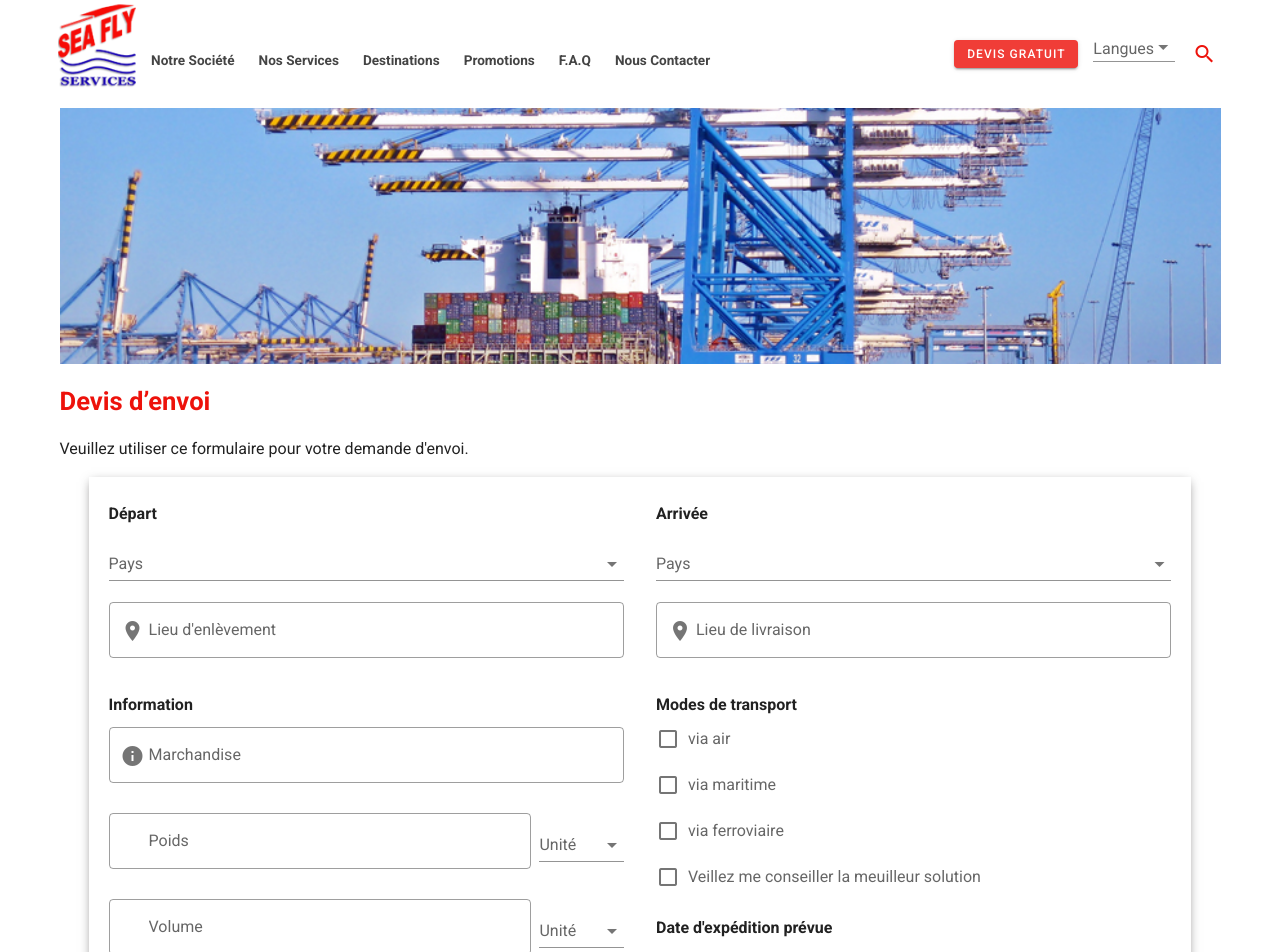
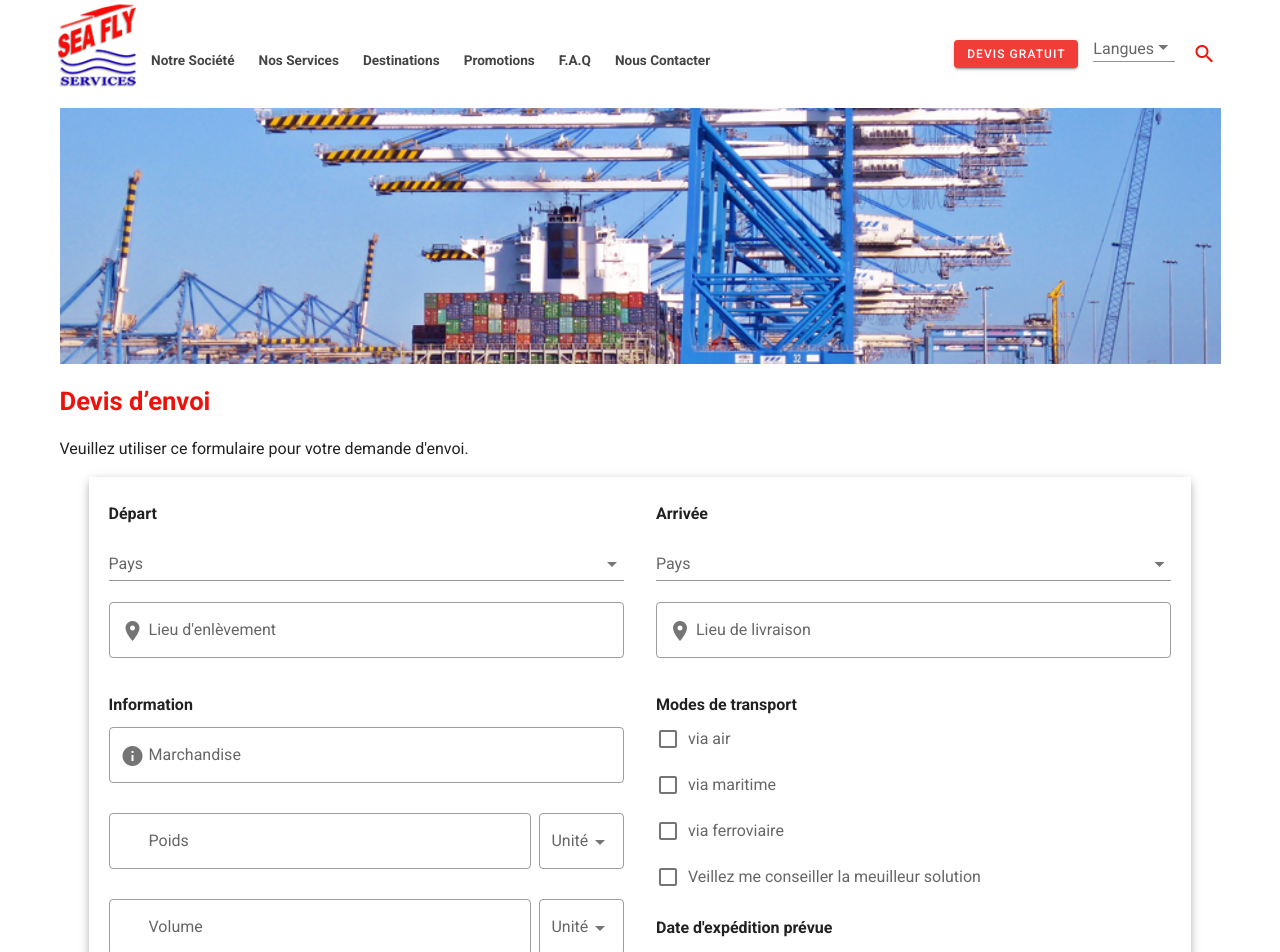
Before and after one commit to jules2m1998/seafly, a Vue app: page /devis-denvoi in a window 1280 px wide. Shown: the top 952 px of the page. Built offline with nearby package versions, Linux system fonts and the light colour scheme.

Commit message:
Update hover item to menu

```diff
--- a/src/components/Devis/Devis.vue
+++ b/src/components/Devis/Devis.vue
@@ -38,10 +38,9 @@
                                     outlined
                             />
                             <v-select
-                                    ref="country"
-                                    v-model="country"
                                     :items="countries"
                                     label="Unité"
+                                    outlined
                             />
                         </div>
                         <div class="grid-51">
@@ -51,10 +50,9 @@
                                     outlined
                             />
                             <v-select
-                                    ref="country"
-                                    v-model="country"
                                     :items="countries"
                                     label="Unité"
+                                    outlined
                             />
                         </div>
                         <v-select
--- a/src/components/Navbar.vue
+++ b/src/components/Navbar.vue
@@ -8,12 +8,11 @@
                 <div class="align--item pa-0" v-if="is_good_size && !is_search">
                         <span class="menu--item mr-4" v-for="(item, key) in menus" :key="key">
                             <div class="text-center">
-                                <v-menu open-on-hover>
+                                <v-menu open-on-hover offset-y>
                                   <template v-slot:activator="{ on }">
                                     <router-link :to="item.route" class="pa-1" v-if="item.route !== undefined" v-on="on"> {{ item.name }}</router-link>
                                       <a href="#" class="pa-1" v-on="on" v-if="item.route === undefined"> {{ item.name }}</a>
                                   </template>
-
                                   <div v-if="item.sub !== undefined">
                                     <v-list>
                                       <v-list-item
--- a/src/main.js
+++ b/src/main.js
@@ -3,64 +3,12 @@ import VueRouter from "vue-router";
 Vue.use(VueRouter);
 import vuetify from './plugins/vuetify';
 import App from "./App";
-import Template from "./components/template/Template";
-import Home from "./components/home/Home";
-import Promotion from "./components/promotion/Promotion";
-import Description from "./components/template/Description";
-import Faq from "./components/faq/Faq";
-import Contact from "./components/contact/Contact";
-import Devis from "./components/Devis/Devis";
+import router from './router.js'
 
-Vue.config.productionTip = false
-const router = new VueRouter({
-  mode: 'history',
-  routes: [
-    {
-      path: '/',
-      component: Home,
-      name: 'home'
-    },
-    {
-      path: '/',
-      name: 'views',
-      component: Template,
-      children: [
-        {
-          path: 'shipping-promotions',
-          component: Promotion,
-          name: 'promos'
-        },
-        {
-          path: 'shipping-faq',
-          component: Faq,
-          name: 'faq'
-        },
-        {
-          path: 'contact',
-          component: Contact,
-          name: 'contact'
-        },
-        {
-          path: 'devis-denvoi',
-          component: Devis,
-          name: 'devis'
-        },
-        {
-          path: ':name',
-          component: Description,
-          name: 'desc'
-        },
-      ]
-    },
-    {
-      path: '*',
-      redirectTo: 'home'
-    }
-  ]
-});
+Vue.config.productionTip = false;
 
 new Vue({
   vuetify,
   router,
   render: h => h(App)
-}).$mount('#app')
+}).$mount('#app');
--- /dev/null
+++ b/src/router.js
@@ -0,0 +1,57 @@
+import Vue from "vue";
+import VueRouter from "vue-router";
+import Home from "./components/home/Home";
+import Template from "./components/template/Template";
+import Promotion from "./components/promotion/Promotion";
+import Faq from "./components/faq/Faq";
+import Contact from "./components/contact/Contact";
+import Devis from "./components/Devis/Devis";
+import Description from "./components/template/Description";
+
+Vue.use(VueRouter);
+export default new VueRouter({
+    mode: 'history',
+    routes: [
+        {
+            path: '/',
+            component: Home,
+            name: 'home'
+        },
+        {
+            path: '/',
+            name: 'views',
+            component: Template,
+            children: [
+                {
+                    path: 'shipping-promotions',
+                    component: Promotion,
+                    name: 'promos'
+                },
+                {
+                    path: 'shipping-faq',
+                    component: Faq,
+                    name: 'faq'
+                },
+                {
+                    path: 'contact',
+                    component: Contact,
+                    name: 'contact'
+                },
+                {
+                    path: 'devis-denvoi',
+                    component: Devis,
+                    name: 'devis'
+                },
+                {
+                    path: ':name',
+                    component: Description,
+                    name: 'desc'
+                },
+            ]
+        },
+        {
+            path: '*',
+            redirectTo: 'home'
+        }
+    ]
+});
```
Lines whose indentation alone changed are shown as unchanged.
